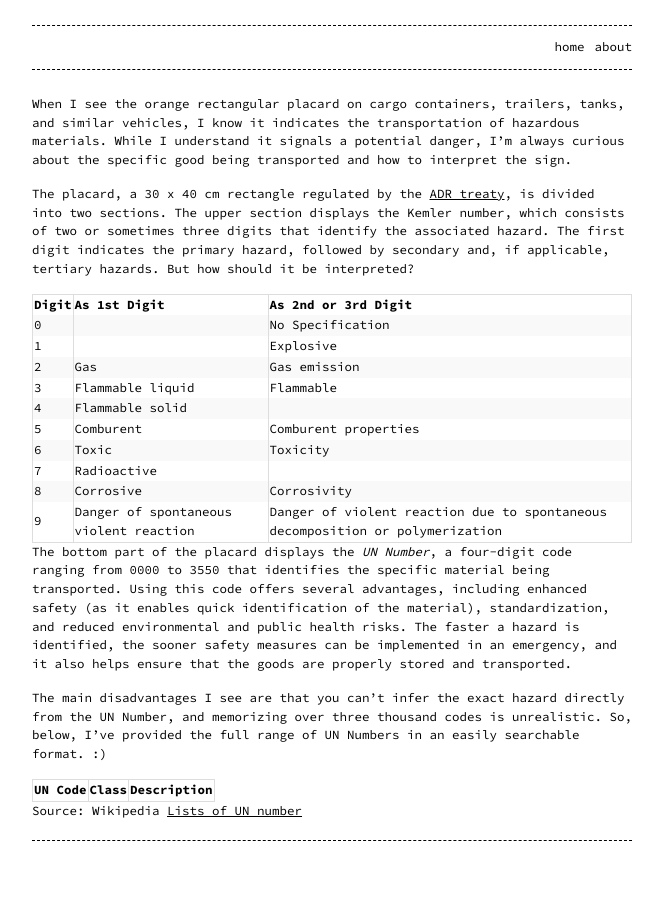
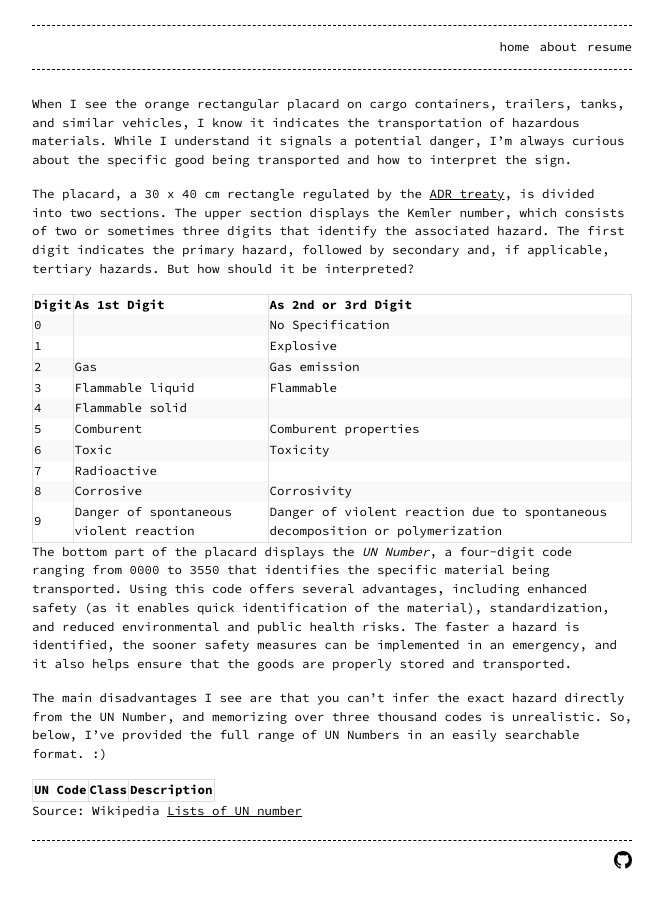
Before and after one commit to Nico-Casarin/ncasa-site, a Jekyll site: the page built from _posts/2024-10-27-UN_codes.markdown, in a window 1280 px wide. Shown: the whole page, without its empty margins (308-971 px from the left). Built offline with Jekyll 4.4.1, drawn with Linux system fonts in a browser that asks for light colours; a style sheet for code colours, icons or effects is not loaded.

Commit message:
footer, header and few fixes

```diff
--- a/_config.yml
+++ b/_config.yml
@@ -1,6 +1,8 @@
 # Example Site settings
 
 #google_analytics: UA-NNNNNNNN-N
+
+title: N11N
 
 header_pages:
   - index.md
--- a/_includes/footer.html
+++ b/_includes/footer.html
@@ -1,3 +1,28 @@
+
+<?xml version="1.0" encoding="UTF-8"?>
+<svg xmlns="http://www.w3.org/2000/svg" aria-hidden="true" style="display: none;">
+    <symbol id="github" viewBox="0 0 16 16">
+        <path
+            d="M8 0C3.58 0 0 3.58 0 8c0 3.54 2.29 6.53 5.47 7.59.4.07.55-.17.55-.38 0-.19-.01-.82-.01-1.49-2.01.37-2.53-.49-2.69-.94-.09-.23-.48-.94-.82-1.13-.28-.15-.68-.52-.01-.53.63-.01 1.08.58 1.23.82.72 1.21 1.87.87 2.33.66.07-.52.28-.87.51-1.07-1.78-.2-3.64-.89-3.64-3.95 0-.87.31-1.59.82-2.15-.08-.2-.36-1.02.08-2.12 0 0 .67-.21 2.2.82.64-.18 1.32-.27 2-.27s1.36.09 2 .27c1.53-1.04 2.2-.82 2.2-.82.44 1.1.16 1.92.08 2.12.51.56.82 1.27.82 2.15 0 3.07-1.87 3.75-3.65 3.95.29.25.54.73.54 1.48 0 1.07-.01 1.93-.01 2.2 0 .21.15.46.55.38A8.01 8.01 0 0 0 16 8c0-4.42-3.58-8-8-8" />
+    </symbol>
+    <symbol id="linkedin" viewBox="0 0 16 16" class="bi bi-linkedin">
+        <path
+            d="M0 1.146C0 .513.526 0 1.175 0h13.65C15.474 0 16 .513 16 1.146v13.708c0 .633-.526 1.146-1.175 1.146H1.175C.526 16 0 15.487 0 14.854zm4.943 12.248V6.169H2.542v7.225zm-1.2-8.212c.837 0 1.358-.554 1.358-1.248-.015-.709-.52-1.248-1.342-1.248S2.4 3.226 2.4 3.934c0 .694.521 1.248 1.327 1.248zm4.908 8.212V9.359c0-.216.016-.432.08-.586.173-.431.568-.878 1.232-.878.869 0 1.216.662 1.216 1.634v3.865h2.401V9.25c0-2.22-1.184-3.252-2.764-3.252-1.274 0-1.845.7-2.165 1.193v.025h-.016l.016-.025V6.169h-2.4c.03.678 0 7.225 0 7.225z" />
+    </symbol>
+    <symbol id="copy" viewBox="0 0 16 16">
+        <path d="M4 1.5H3a2 2 0 0 0-2 2V14a2 2 0 0 0 2 2h10a2 2 0 0 0 2-2V3.5a2 2 0 0 0-2-2h-1v1h1a1 1 0 0 1 1 1V14a1 1 0 0 1-1 1H3a1 1 0 0 1-1-1V3.5a1 1 0 0 1 1-1h1z" />
+        <path d="M9.5 1a.5.5 0 0 1 .5.5v1a.5.5 0 0 1-.5.5h-3a.5.5 0 0 1-.5-.5v-1a.5.5 0 0 1 .5-.5zm-3-1A1.5 1.5 0 0 0 5 1.5v1A1.5 1.5 0 0 0 6.5 4h3A1.5 1.5 0 0 0 11 2.5v-1A1.5 1.5 0 0 0 9.5 0z" />
+    </symbol>
+    <symbol id="keyEmail" viewBox="0 0 16 16">
+        <path
+            d="M11 5a3 3 0 1 1-6 0 3 3 0 0 1 6 0M8 7a2 2 0 1 0 0-4 2 2 0 0 0 0 4m0 5.996V14H3s-1 0-1-1 1-4 6-4q.845.002 1.544.107a4.5 4.5 0 0 0-.803.918A11 11 0 0 0 8 10c-2.29 0-3.516.68-4.168 1.332-.678.678-.83 1.418-.832 1.664zM9 13a1 1 0 0 1 1-1v-1a2 2 0 1 1 4 0v1a1 1 0 0 1 1 1v2a1 1 0 0 1-1 1h-4a1 1 0 0 1-1-1zm3-3a1 1 0 0 0-1 1v1h2v-1a1 1 0 0 0-1-1" />
+    </symbol>
+</svg>
 <footer>
-  {{ site.footer }}
+    {{ site.footer }}
+    <a class="github-link" href="https://github.com/">
+        <svg class="bi" width="18" height="18">
+            <use xlink:href="#github"></use>
+        </svg>
+    </a>
 </footer>
--- a/_includes/header.html
+++ b/_includes/header.html
@@ -8,6 +8,7 @@
         <li><a href="{{ my_page.url | relative_url }}">{{ my_page.title | escape }}</a></li>
         {%- endif -%}
       {%- endfor -%}
+      <li><a href="/cv.pdf">resume</a></li>
     </ul>
   </div>
 </header>
--- a/_posts/2024-10-27-UN_codes.markdown
+++ b/_posts/2024-10-27-UN_codes.markdown
@@ -2,6 +2,7 @@
 layout: post
 title:  "UN_Codes"
 date:   2024-10-27 18:52:36 +0100
+tag: til
 ---
 When I see the orange rectangular placard on cargo containers, trailers, tanks, and similar vehicles, I know it indicates the transportation of hazardous materials. While I understand it signals a potential danger, I'm always curious about the specific good being transported and how to interpret the sign.
 
--- a/_sass/base.scss
+++ b/_sass/base.scss
@@ -20,6 +20,19 @@ p, ul, ol { margin: 0px;  color: var(--text-color); }
 a { text-decoration: underline;  color: var(--link-color); }
 a:hover { color: var(--background-color); background-color: var(--base-color); }
 @media only screen and (max-device-width: 500px) { * { font-size: $mobile-font-size !important; } }
+
+
+.github-link {
+    text-decoration: none; // Remove underline
+    outline: none;         // Prevent focus highlight
+    background: none;      // Remove background
+
+    &:hover,
+    &:focus {
+      outline: none;       // Ensure no focus ring
+      background: none;    // No background on hover or focus
+    }
+  }
 
 /**
  * Layout
```
